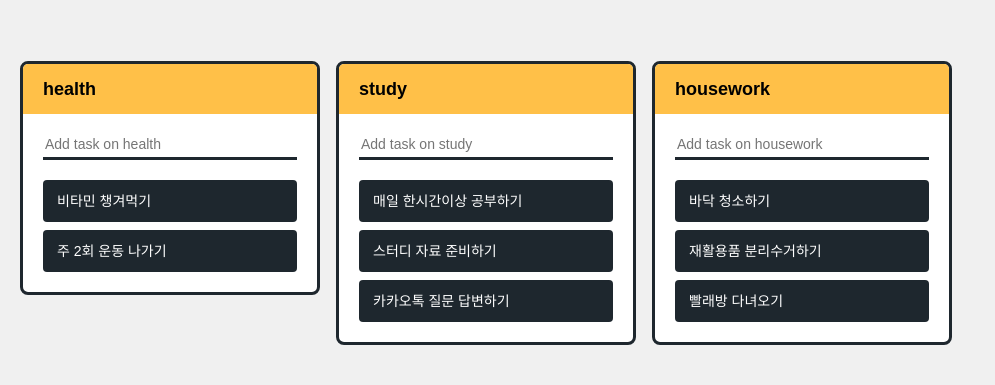
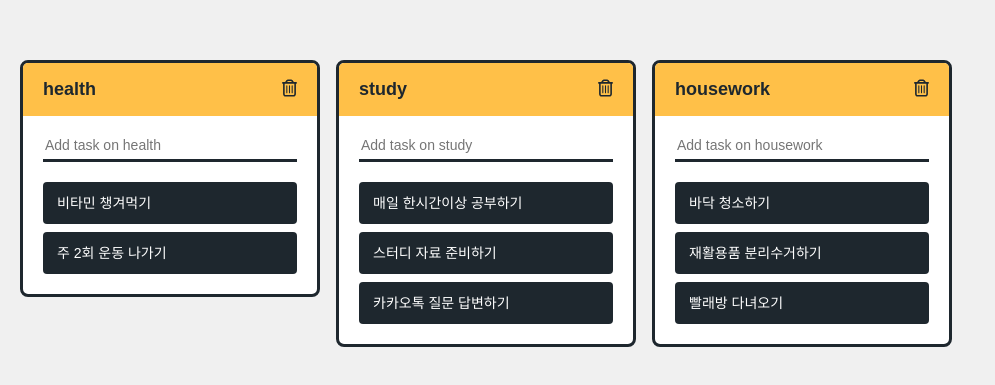
Before and after one commit to kkuyu/react-master-class-trello, a React (Create React App) app: page / in a window 1280 px wide. Shown: the part 197-582 px from the top of the page, without its empty margins (0-995 px from the left). Built offline with nearby package versions, Linux system fonts and the light colour scheme; a web font is replaced by a local one.

Commit message:
Code Challenge: remove board

```diff
--- a/src/Components/Board.tsx
+++ b/src/Components/Board.tsx
@@ -2,8 +2,11 @@ import { useForm } from "react-hook-form";
 import { Droppable } from "react-beautiful-dnd";
 import { useSetRecoilState } from "recoil";
 import styled from "styled-components";
+
+import { IToDoInfo, IToDoItems, IToDoState, toDoState } from "../atom";
+
 import DraggableCard from "./DraggableCard";
-import { IToDoInfo, IToDoItems, IToDoState, toDoState } from "../atom";
+import BoardTitle from "./BoardTitle";
 
 const Wrapper = styled.div`
   width: 300px;
@@ -11,16 +14,6 @@ const Wrapper = styled.div`
   border: 3px solid ${(props) => props.theme.lineColor};
   border-radius: 8px;
   overflow: hidden;
-`;
-
-const Title = styled.h2`
-  padding: 16px 20px;
-  font-size: 18px;
-  font-weight: 600;
-  background-color: ${(props) => props.theme.titleColor};
-  white-space: nowrap;
-  overflow: hidden;
-  text-overflow: ellipsis;
 `;
 
 const Form = styled.form`
@@ -32,11 +25,9 @@ const Form = styled.form`
     font-size: 14px;
     line-height: 30px;
     border: none;
+    outline: 0;
     border-bottom: 3px solid ${(props) => props.theme.lineColor};
     background-color: transparent;
-    &:focus {
-      outline: 0;
-    }
   }
 `;
 
@@ -59,14 +50,14 @@ interface IBoardProps {
   boardItems: IToDoItems[];
 }
 
-interface IForm {
+interface IFormTask {
   toDo: string;
 }
 
 function Board({ boardInfo, boardItems }: IBoardProps) {
   const setToDos = useSetRecoilState(toDoState);
-  const { register, setValue, handleSubmit } = useForm<IForm>();
-  const onValid = ({ toDo }: IForm) => {
+  const { register, setValue, handleSubmit } = useForm<IFormTask>();
+  const onValid = ({ toDo }: IFormTask) => {
     const newToDo = {
       id: Date.now(),
       text: toDo,
@@ -85,7 +76,7 @@ function Board({ boardInfo, boardItems }: IBoardProps) {
   };
   return (
     <Wrapper>
-      <Title>{boardInfo.title}</Title>
+      <BoardTitle title={boardInfo.title} />
       <Form onSubmit={handleSubmit(onValid)}>
         <input {...register("toDo", { required: true })} type="text" placeholder={`Add task on ${boardInfo.title}`} />
       </Form>
--- /dev/null
+++ b/src/Components/BoardTitle.tsx
@@ -0,0 +1,62 @@
+import { useEffect, useState } from "react";
+import styled from "styled-components";
+import { useForm } from "react-hook-form";
+
+import { ReactComponent as IconDelete } from "../assets/images/icon_delete.svg";
+import { useRecoilState } from "recoil";
+import { toDoState } from "../atom";
+
+const Title = styled.h2`
+  display: flex;
+  justify-content: space-between;
+  padding: 16px 20px;
+  color: ${(props) => props.theme.lineColor};
+  background-color: ${(props) => props.theme.titleColor};
+  span {
+    font-size: 18px;
+    line-height: 20px;
+    font-weight: 600;
+    white-space: nowrap;
+    overflow: hidden;
+    text-overflow: ellipsis;
+  }
+`;
+
+const Util = styled.div`
+  button {
+    padding: 0;
+    background: none;
+    border: none;
+    cursor: pointer;
+  }
+  svg {
+    display: block;
+  }
+`;
+
+interface IBoardTitle {
+  title: string;
+}
+
+function BoardTitle({ title }: IBoardTitle) {
+  const [toDos, setToDos] = useRecoilState(toDoState);
+
+  const onDelete = () => {
+    setToDos((allBoards) => {
+      return allBoards.filter((data) => data.info.title !== title);
+    });
+  };
+
+  return (
+    <Title>
+      <span>{title}</span>
+      <Util>
+        <button onClick={onDelete}>
+          <IconDelete width="15" height="18" fill="#1E272E" role="img" aria-labelledby="delete" />
+        </button>
+      </Util>
+    </Title>
+  );
+}
+
+export default BoardTitle;
--- a/src/index.tsx
+++ b/src/index.tsx
@@ -62,7 +62,9 @@ table {
 body {
   color: #000;
   background-color: ${(props) => props.theme.bgColor};
-  font-family: 'Source Sans Pro', sans-serif;
+  &, input, button {
+    font-family: 'Source Sans Pro', sans-serif;
+  }
 }
 a {
   color: inherit;
```
Also changed, not shown: src/assets/images/icon_delete.svg (added).
